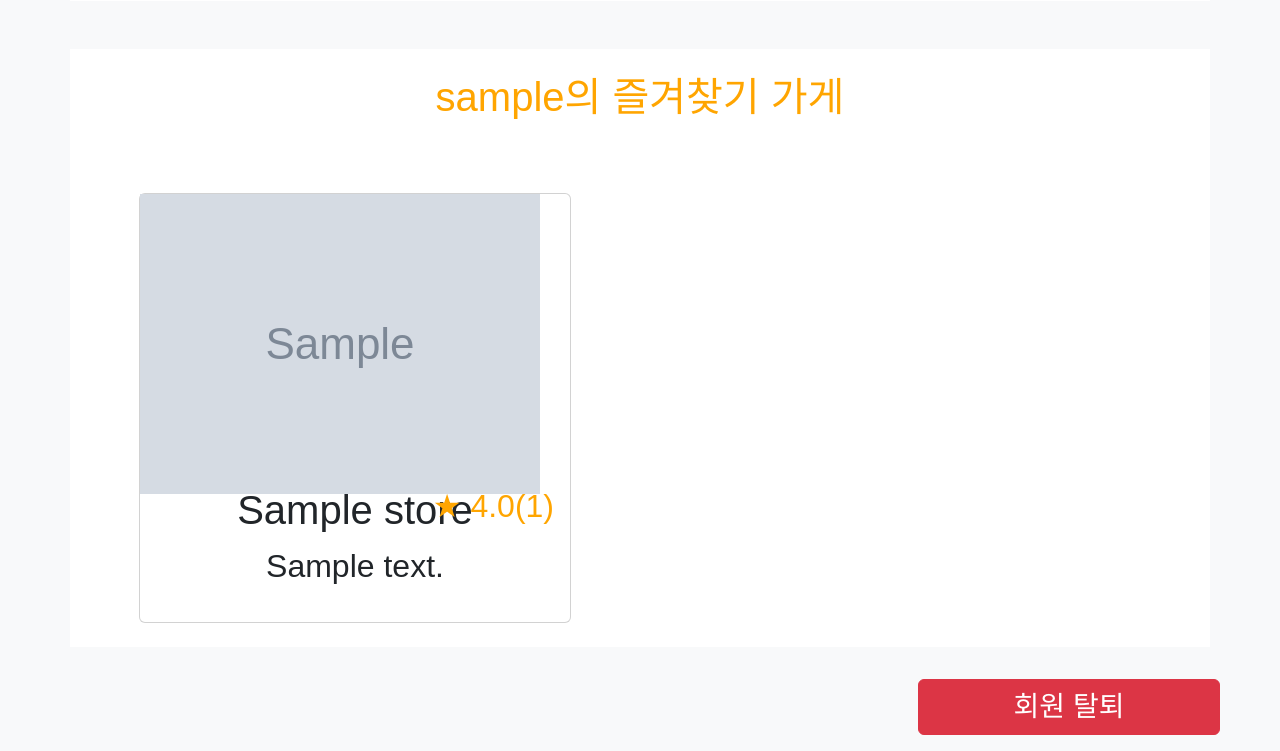
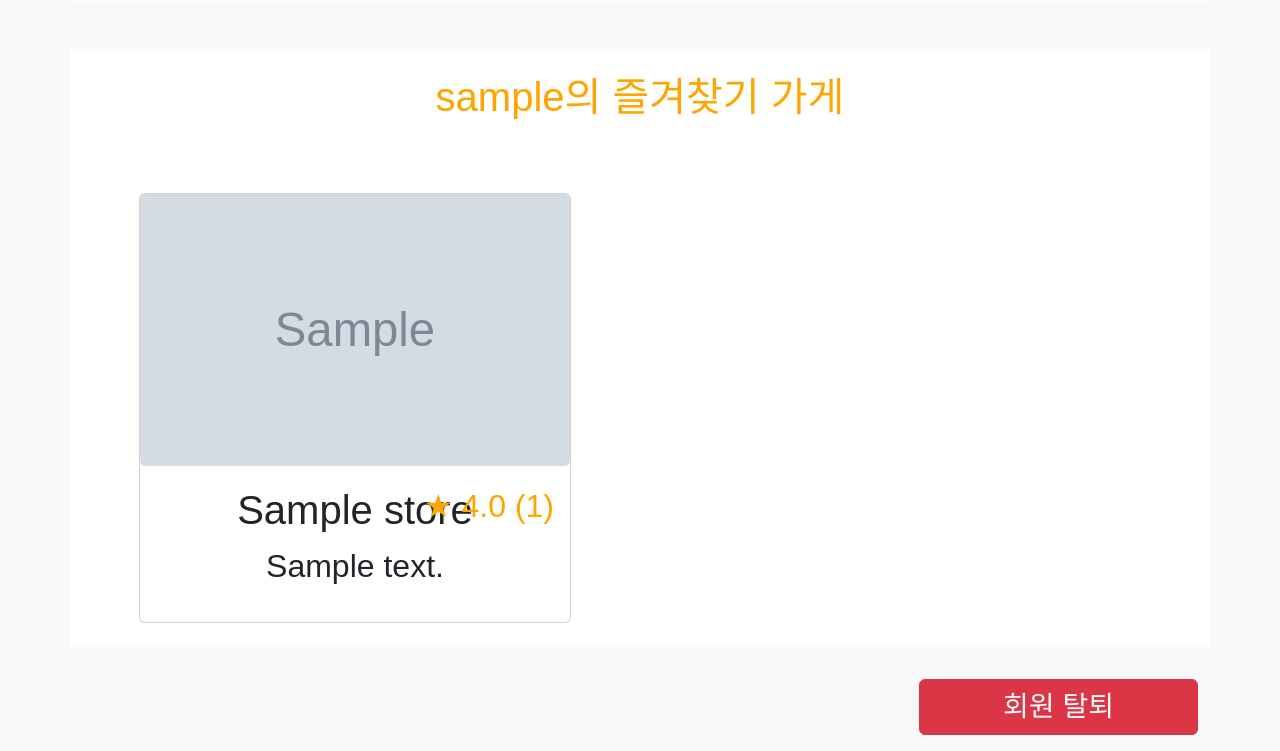
Before and after one commit to hyoung0/pjt-mango, a Django app: a page that uses accounts/templates/accounts/profile.html in a window 1280 px wide. Shown: the part 665-1416 px from the top of the page. Run offline with Django 3.2, Linux system fonts and the light colour scheme; tables that the repository leaves empty hold one stand-in row (values such as "Sample post"); grey boxes marked "Sample" are stand-in pictures; parts of the project's set-up code (start-up, migrations or seed data) failed here and were passed over; some web fonts are replaced.

Commit message:
Update profile

```diff
--- a/accounts/templates/accounts/profile.html
+++ b/accounts/templates/accounts/profile.html
@@ -118,9 +118,9 @@
         <div class="mb-3">
           <a href="{% url 'stores:detail' store.pk %}" class="text-decoration-none text-dark">
           <div class="card d-flex" style="width: 27rem;">
-            <div class="card-img-container">
+            <div class="card-img-container ">
               {% if store.thumbnail %}
-              <img src="{{ store.thumbnail.url }}" class="img-fluid overflow-hidden" alt="...">
+              <img src="{{ store.thumbnail.url }}" class="card-img overflow-hidden" alt="...">
               {% else %}
               <img src="{% static 'empty-food.jpg' %}" alt="" class="card-img">
               {% endif %}
@@ -131,7 +131,13 @@
                   {{ store.name }}
                 </h1>
                 <span class="text-orange position-absolute end-0 me-3">
-                  ★ {{ store.rating_avg|floatformat:1 }}({{ store.review_set.all|length }})
+                  ★
+                  {% if store.rating_avg %}
+                    {{ store.rating_avg|floatformat:1 }}
+                  {% else %}
+                    0.0
+                  {% endif %}
+                  ({{ store.review_set.all|length }})
                 </span>
               </div>
               <p class="card-text text-center">{{ store.address }}</p>
@@ -146,8 +152,8 @@
     {% endif %}
   </section>
 
-  <section class="container-fluid">
-    <form action="{% url 'accounts:delete' %}" method="post" class="d-flex justify-content-end mt-2 me-5">
+  <section class="container-fluid container-lg">
+    <form action="{% url 'accounts:delete' %}" method="post" class="d-flex justify-content-end mt-2">
       {% csrf_token %}
       <button type="submit" class="btn btn-danger w-25 fs-3 my-3">회원 탈퇴</button>
     </form>
```
